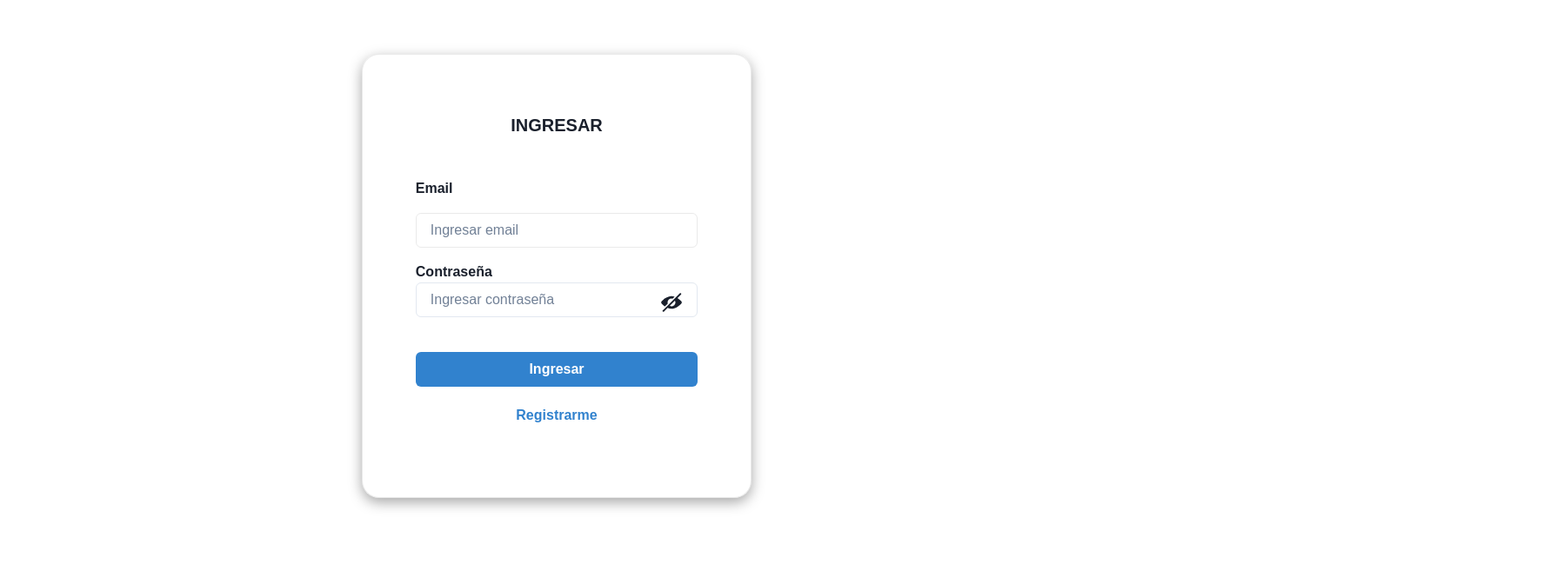
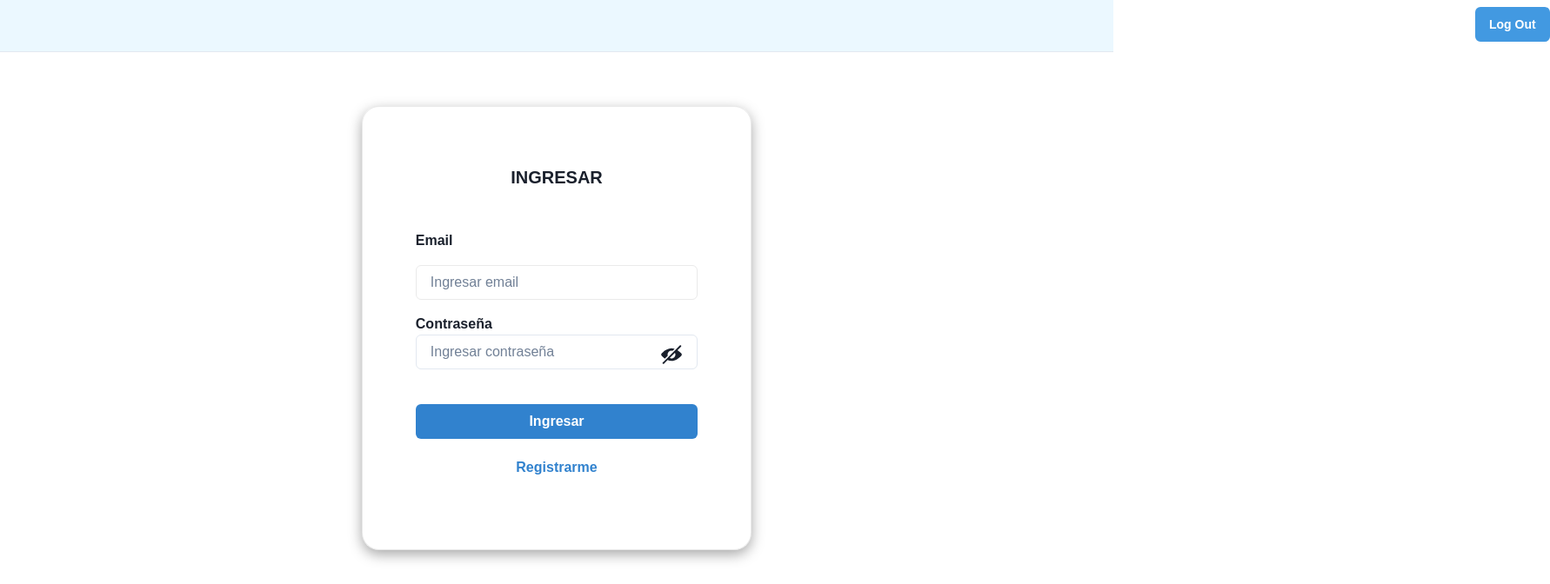
Before and after one commit to PabloMGonzalez/Aoniken-front, a React (Create React App) app: page /login in a window 1280 px wide. Shown: the top 672 px of the page at 87% size, 1782 px wide, since content can reach past the window. Built offline with nearby package versions, Linux system fonts and the light colour scheme.

Commit message:
Add Header

```diff
--- a/src/App.js
+++ b/src/App.js
@@ -1,22 +1,25 @@
 import './App.css';
 import { BrowserRouter, Route, Routes } from "react-router-dom";
 import LoginForm from './components/LoginForm';
-import RegisterForm from './components/RegisterForm'
+import RegisterForm from './components/RegisterForm';
+import PostForm from './components/PostForm.js';
+import Home from './components/Home';
+
 
 
 function App() {
   return (
 
-  <BrowserRouter>
-    <Routes>
-      <Route element={<LoginForm />} path="/" />
-      <Route element={<LoginForm />} path="/login" />
-      <Route element={<RegisterForm />} path="/register" />
-
-    </Routes >
+    <BrowserRouter>
+      <Routes>
+        <Route element={<Home/>} path="/" />
+        <Route element={<PostForm />} path="/posts" />
+        <Route element={<LoginForm />} path="/login" />
+        <Route element={<RegisterForm />} path="/register" />
+      </Routes >
     </BrowserRouter>
 
   );
 }
 
-export default  App;
+export default App;
--- /dev/null
+++ b/src/components/Header.tsx
@@ -0,0 +1,85 @@
+import {
+  Box,
+  Flex,
+  Button,
+  Stack,
+  useColorModeValue,
+
+} from '@chakra-ui/react';
+import { useNavigate } from "react-router";
+import { logout } from '../utilities/loaders';
+
+import React from 'react';
+
+export default function Header() {
+  const navigate = useNavigate();
+
+  const handleLogout = () => {
+    logout();
+    navigate('/')
+  }
+
+
+
+  return (
+    <Box>
+      <Flex
+        bg={useColorModeValue('blue.50', 'gray.800')}
+        color={useColorModeValue('gray.600', 'white')}
+        minH={'60px'}
+        py={{ base: 2 }}
+        px={{ base: 4 }}
+        borderBottom={1}
+        borderStyle={'solid'}
+        borderColor={useColorModeValue('gray.200', 'gray.900')}
+      >
+        <Stack
+          ml={'105em'}
+          direction={'row'}
+          spacing={6}>
+
+          {localStorage.getItem('isLoggedIn') && <Button
+            display={{ base: 'none', md: 'inline-flex' }}
+            fontSize={'sm'}
+            fontWeight={600}
+            color={'white'}
+            bg={'blue.400'}
+            _hover={{
+              bg: 'green.300',
+            }}
+            onClick={() => navigate("/login")}>
+            Log In
+          </Button>}
+
+          {localStorage.getItem('isLoggedIn') && <Button
+            display={{ base: 'none', md: 'inline-flex' }}
+            fontSize={'sm'}
+            fontWeight={600}
+            color={'white'}
+            bg={'blue.400'}
+            _hover={{
+              bg: 'green.300',
+            }}
+            onClick={() => navigate("/register")}>
+            Sign Up
+          </Button>}
+
+          {!localStorage.getItem('isLoggedIn') && <Button
+            display={{ base: 'none', md: 'inline-flex' }}
+            fontSize={'sm'}
+            fontWeight={600}
+            color={'white'}
+            bg={'blue.400'}
+            _hover={{
+              bg: 'green.300',
+            }}
+            onClick={handleLogout}>
+            Log Out
+          </Button>}
+
+        </Stack>
+      </Flex>
+
+    </Box>
+  );
+}
--- /dev/null
+++ b/src/components/Home.js
@@ -0,0 +1,12 @@
+import React from 'react';
+import Header from './Header.tsx'
+
+function Home() {
+    return (
+        <>
+            <Header />
+        </>
+    );
+}
+
+export default Home;
--- a/src/components/LoginForm.js
+++ b/src/components/LoginForm.js
@@ -20,6 +20,8 @@ import {
   useToast,
 } from "@chakra-ui/react";
 import { ViewIcon, ViewOffIcon } from "@chakra-ui/icons";
+import Header from './Header.tsx'
+
 
 
 
@@ -33,9 +35,9 @@ export default function LoginForm() {
   const toastIdRef = React.useRef();
   const [loading, setLoading] = useState(false);
 
-  React.useEffect(() => {
-    if (localStorage.getItem("isLoggedIn") === "true") navigate("/");
-  }, []);
+  // React.useEffect(() => {
+  //   if (localStorage.getItem("isLoggedIn") === "true") navigate("/posts");
+  // }, []);
 
   const handleShowPassword = () => {
     setShow(!show);
@@ -114,6 +116,7 @@ export default function LoginForm() {
 
   return (
     <>
+      <Header />
       <Stack
         minH={"100vh"}
       >
--- /dev/null
+++ b/src/components/PostForm.js
@@ -0,0 +1,13 @@
+import React from 'react';
+import Header from './Header.tsx'
+
+function PostForm() {
+  return (
+    <>
+      <Header />
+    </>
+
+  );
+}
+
+export default PostForm;
--- a/src/components/RegisterForm.js
+++ b/src/components/RegisterForm.js
@@ -15,16 +15,17 @@ import {
   useToast,
   Text,
   useColorModeValue,
-  useDisclosure,
+
 
 } from "@chakra-ui/react";
 import { useNavigate } from "react-router-dom";
 import { useState, useRef } from "react";
 import { register } from "../utilities/loaders";
 import { ViewIcon, ViewOffIcon } from "@chakra-ui/icons";
+import Header from './Header.tsx'
+
 
 function SignUp() {
-
 
   const [usuario, setUsuario] = useState({
     nombre: "",
@@ -116,6 +117,9 @@ function SignUp() {
   const textColor = useColorModeValue("gray.400", "white");
 
   return (
+    <>
+      <Header />
+
       <Flex justify={"center"}>
         <Flex
           justify={"center"}
@@ -275,6 +279,7 @@ function SignUp() {
         </Flex>
       </Flex>
       );
+    </>)
 }
 
 export default SignUp;
```
Lines whose indentation alone changed are shown as unchanged.
